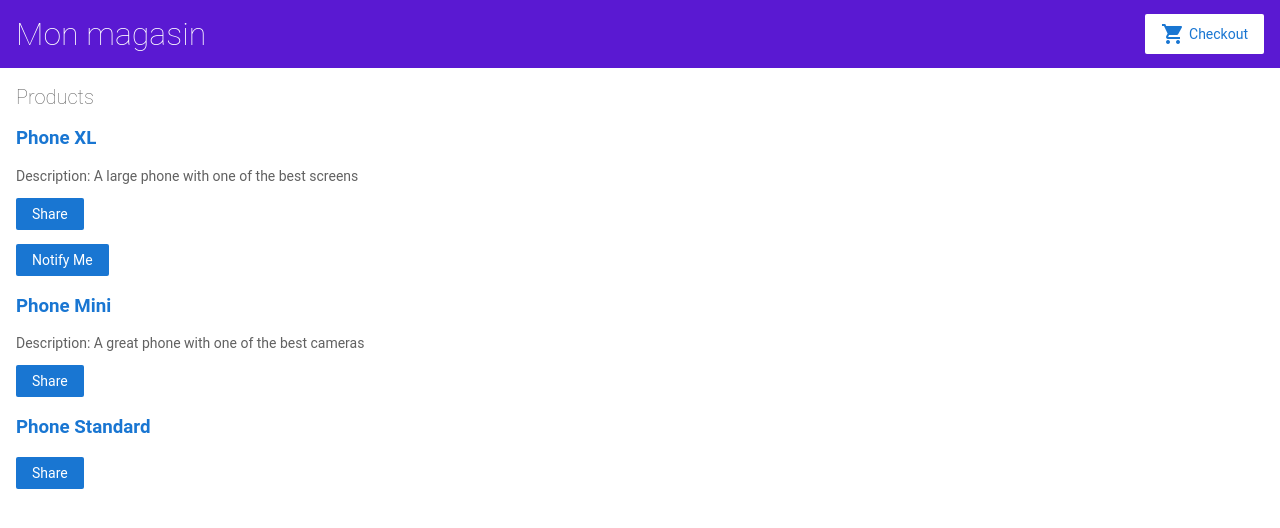
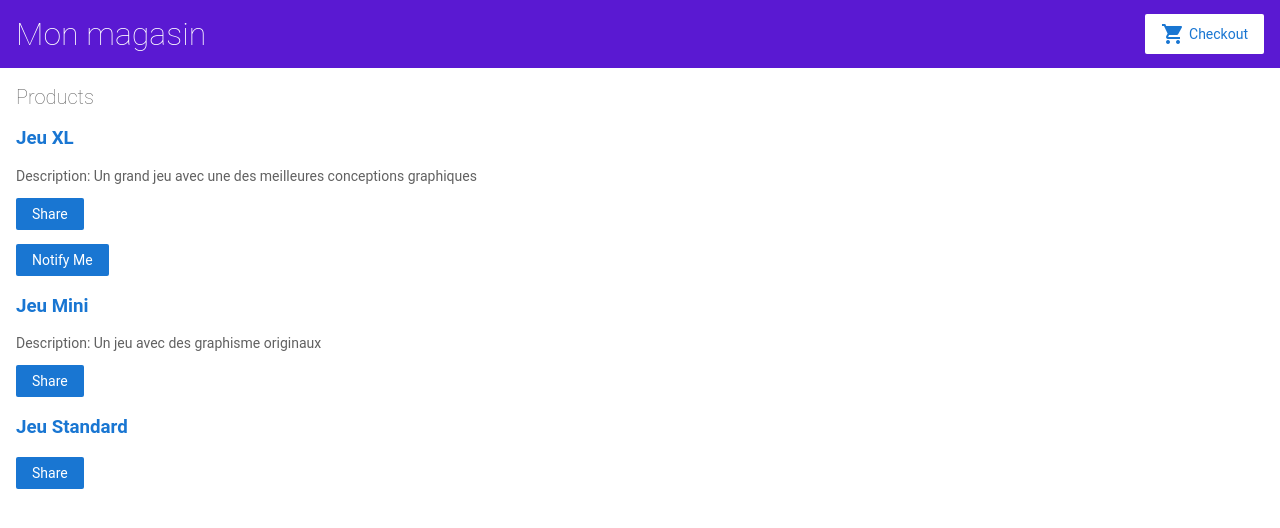
Before and after one commit to Pokflo/angular-stackblitz, an Angular app: page / in a window 1280 px wide. Shown: the top 528 px of the page. Built offline with nearby package versions, Linux system fonts and the light colour scheme.

Commit message:
1 file modified

```diff
--- a/src/app/products.ts
+++ b/src/app/products.ts
@@ -8,24 +8,23 @@ export interface Product {
 export const products = [
   {
     id: 1,
-    name: 'Phone XL',
+    name: 'Jeu XL',
     price: 799,
-    description: 'A large phone with one of the best screens'
+    description: 'Un grand jeu avec une des meilleures conceptions graphiques',
   },
   {
     id: 2,
-    name: 'Phone Mini',
+    name: 'Jeu Mini',
     price: 699,
-    description: 'A great phone with one of the best cameras'
+    description: 'Un jeu avec des graphisme originaux',
   },
   {
     id: 3,
-    name: 'Phone Standard',
+    name: 'Jeu Standard',
     price: 299,
-    description: ''
-  }
+    description: '',
+  },
 ];
-
 
 /*
 Copyright Google LLC. All Rights Reserved.
```
